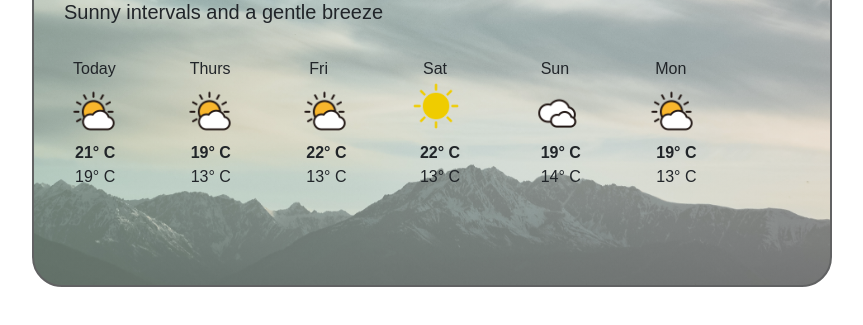
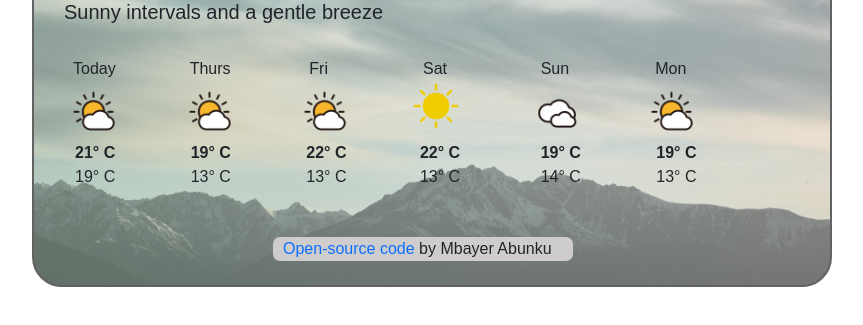
Before and after one commit to Mbayergirl/My-weather-app, a plain HTML site: page index.html in a window 1280 px wide. Shown: the part 583-908 px from the top of the page, without its empty margins (208-1071 px from the left). Drawn offline with nearby package versions, Linux system fonts and the light colour scheme.

Commit message:
Included a link to the GitHub repository at bottom of my project page

```diff
--- a/index.html
+++ b/index.html
@@ -149,6 +149,18 @@
           </div>
         </div>
       </div>
+      <br />
+      <br />
+      <div id="source-code">
+        <a
+          href="https://github.com/Mbayergirl/My-weather-app"
+          target="_blank"
+          id="source-link"
+        >
+          Open-source code</a
+        >
+        <span id="coded-by-me"> by Mbayer Abunku</span>
+      </div>
     </div>
     <script src="source/index.js"></script>
   </body>
--- a/source/style.css
+++ b/source/style.css
@@ -166,3 +166,21 @@ body {
 #day-5 {
   width: 60px;
 }
+
+#source-link {
+  text-decoration: none;
+}
+
+#source-code {
+  background-color: rgb(206, 204, 204);
+  width: 300px;
+  display: block;
+  margin: 0 auto;
+  padding-left: 10px;
+  border-radius: 7px;
+}
+
+#source-link:hover {
+  text-decoration: underline;
+  text-decoration-color: #0a58ca;
+}
```
